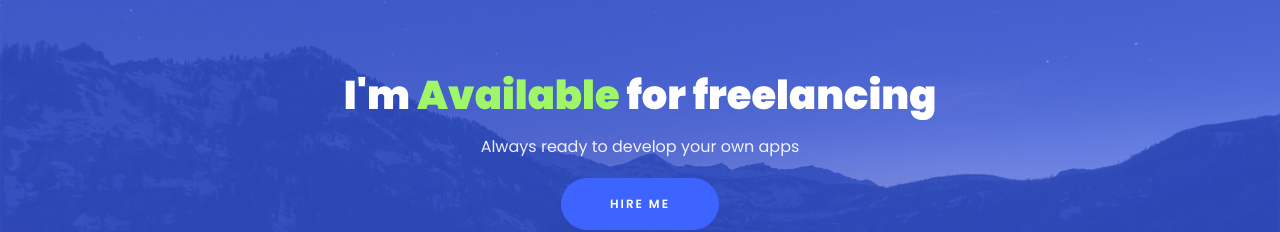
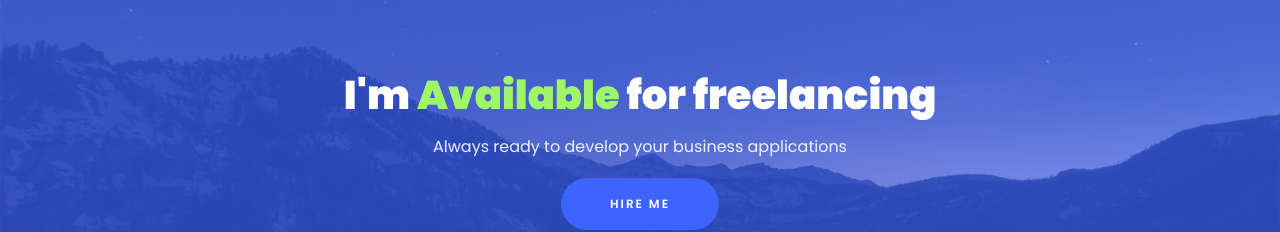
Before and after one commit to DeanTevin/deantevin.github.io, a plain HTML site: page index.html in a window 1280 px wide. Shown: the part 6135-6367 px from the top of the page. Drawn offline with Linux system fonts and the light colour scheme; files whose address does not match are found by name.

Commit message:
Update index.html

```diff
--- a/index.html
+++ b/index.html
@@ -501,7 +501,7 @@
 				<div class="row justify-content-center">
 					<div class="col-md-7 ftco-animate text-center">
 						<h2>I'm <span>Available</span> for freelancing</h2>
-						<p>Always ready to develop your own apps</p>
+						<p>Always ready to develop your business applications</p>
 						<p class="mb-0"><a href="https://id.linkedin.com/in/tevin-dean-ramadhan-762996192" class="btn btn-primary py-3 px-5">Hire me</a></p>
 					</div>
 				</div>
```
